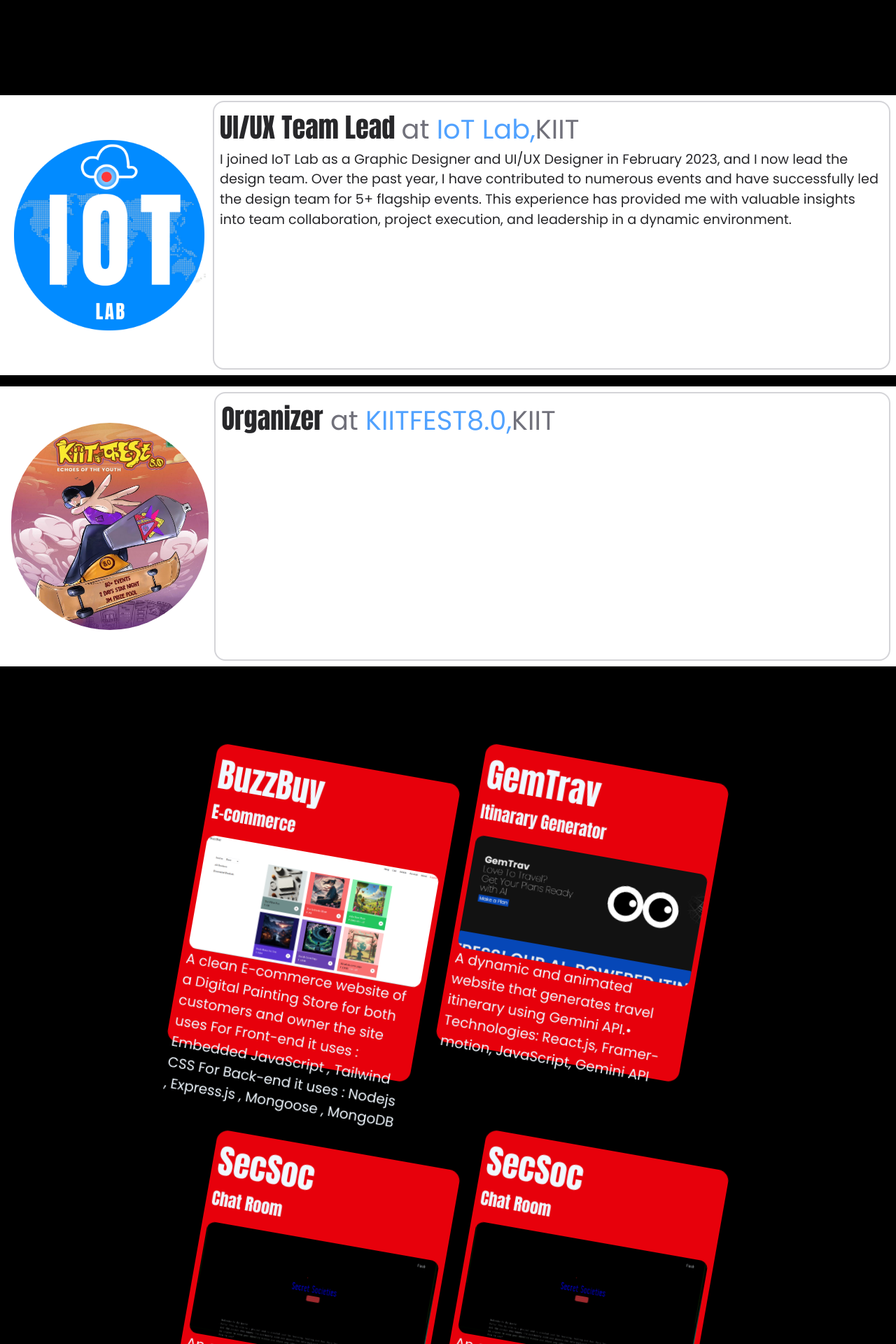
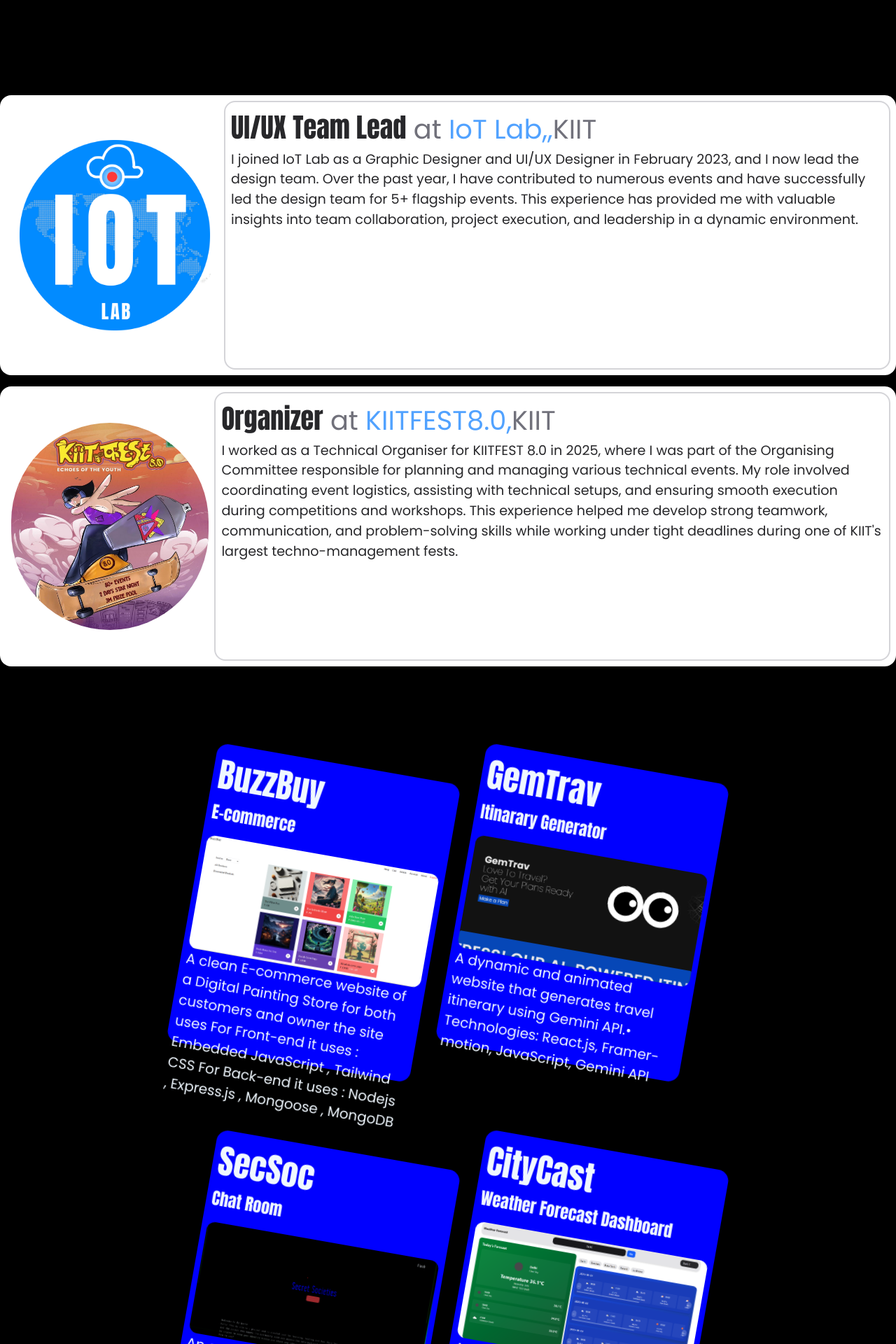
Before and after one commit to pratyushchauhan147/Portfolio, a React (Vite) app: page /projects in a window 1280 px wide. Shown: the part 680-2600 px from the top of the page at 70% size. Built offline with nearby package versions, Linux system fonts and the light colour scheme; a web font is replaced by a local one.

Commit message:
removed Zen

```diff
--- a/index.html
+++ b/index.html
@@ -2,9 +2,9 @@
 <html lang="en">
   <head>
     <meta charset="UTF-8" />
-    <link rel="icon" type="image/svg+xml" href="/vite.svg" />
+    <link rel="icon" type="image/svg+xml" href="/mypicyellow.png" />
     <meta name="viewport" content="width=device-width, initial-scale=1.0" />
-    <title>Vite + React</title>
+    <title>Pratyush Chauhan</title>
   </head>
   <body>
     <div id="root"></div>
--- a/src/components/PortfolioSummary.jsx
+++ b/src/components/PortfolioSummary.jsx
@@ -30,11 +30,11 @@
     <motion.div ref={tarRef} style={{backgroundColor:bg}} className=" text-white min-h-screen p-8 font-sans space-y-12  mb-12">
       {/* Introduction */}
       <section className="text-center">
-        <h1 className="text-4xl font-bold mb-2">RESUME</h1>
-        <p className="text-gray-400">
+        <h1 className="text-4xl font-bold mb-2">Quick Summery</h1>
+        <p className="text-gray-200">
           Full-Stack Developer & UI/UX Designer | KIIT CSE'26 | Design Lead @ IoT Lab
         </p>
-        <div className="mt-4 space-x-4 text-sm text-blue-400">
+        <div className="mt-4 space-x-4 font-semibold text-sm text-zinc-900">
           <a href="mailto:pratyushchauhan147@gmail.com">Email</a>
           <a href="https://www.linkedin.com/in/pratyush-chauhan-5245b722b/" target="_blank">LinkedIn</a>
           <a href="https://github.com/pratyushchauhan147" target="_blank">GitHub</a>
--- a/src/components/Whitework.jsx
+++ b/src/components/Whitework.jsx
@@ -28,7 +28,7 @@
   return (
 
     <div ref={tarRef}>
-        <motion.div initial={{x:props.direction}} whileInView={{x:'0%'}} transition={{type:"linear"}} className='bg-white w-[100wv] flex justify-center items-center mt-4  p-2  h-[50vh]'>
+        <motion.div initial={{x:props.direction}} whileInView={{x:'0%'}} transition={{type:"linear"}} className='bg-white w-[100wv] rounded-2xl flex justify-center items-center mt-4  p-2  h-[50vh]'>
                 <motion.img initial={{opacity:0}} whileInView={{opacity:1}}  transition={{delay:0.1}} className='h-[37vh] w-[37vh] m-2 rounded-full ' src={props.image}  alt="" />
                 <motion.div initial={{opacity:0}} whileInView={{opacity:1}}  transition={{delay:0.2}} className='w-4/5 h-[100%] rounded-2xl  p-2 border-2 border-zinc-300 '>
                 <motion.h1 initial={{opacity:0}} whileInView={{opacity:1}} transition={{delay:0.22}}  className='text-zinc-800 text-[3vw] font-[anton]'>{props.title}<span className='font-[poppins] text-zinc-500'> at <span className='text-blue-400'>{props.under},</span>KIIT</span></motion.h1>
--- a/src/components/Work.jsx
+++ b/src/components/Work.jsx
@@ -21,7 +21,7 @@
   return (
     <div data-scroll className='p-4 w-[60vw] h-[80vw] md:w-[30vw] md:h-[40vw] mt-10 mix-blend-difference' >
         <div className='w-full h-full'>
-            <motion.div initial={{rotate:"0deg" ,scale:0.3,filter: "blur(40px)",backgroundColor:bg}} whileHover={{rotate:"0deg",backgroundColor:"#222222"}} transition={{delay:"0", type:"spring"}} whileInView={{rotate:"10deg" ,filter:"blur(0px)" , scale:1}}  className="bg-red-600 p-2 h-[90%] rounded-2xl w-full">
+            <motion.div initial={{rotate:"0deg" ,scale:0.3,filter: "blur(40px)",backgroundColor:"blue"}} whileHover={{rotate:"0deg",backgroundColor:"#222222"}} transition={{delay:"0", type:"spring"}} whileInView={{rotate:"10deg" ,filter:"blur(0px)" , scale:1}}  className="bg-red-600 p-2 h-[90%] rounded-2xl w-full">
                 <h1 className='font-[anton] text-[6vh]'>{props.projectName}</h1>
                 <h1 className='font-[anton] text-[3vh]'>{props.projectIs}</h1>
                 <div className='mt-[2vh]'>
--- a/src/screens/Projects.jsx
+++ b/src/screens/Projects.jsx
@@ -54,16 +54,8 @@
 
 
             </motion.div>
-
-            <motion.div initial={{x:'-100%'}} whileInView={{x:'0%'}} transition={{type:"linear"}} className='bg-white w-[100wv] flex justify-center items-center mt-4  p-2  h-[50vh]'>
-                <motion.img initial={{opacity:0}} whileInView={{opacity:1}}  transition={{delay:0.1}} className='h-[37vh] w-[37vh] ' src="iotlab2.png" alt="" />
-                <motion.div initial={{opacity:0}} whileInView={{opacity:1}}  transition={{delay:0.2}} className='w-4/5 h-[100%] rounded-2xl  p-2 border-2 border-zinc-300 '>
-                <motion.h1 initial={{opacity:0}} whileInView={{opacity:1}} transition={{delay:0.22}}  className='text-zinc-800 text-[3vw] font-[anton]'>UI/UX Team Lead <span className='font-[poppins] text-zinc-500'>at <span className='text-blue-400'>IoT Lab,</span>KIIT</span></motion.h1>
-                <motion.p  initial={{opacity:0}} whileInView={{opacity:1}} transition={{delay:0.24}} className='text-zinc-800 text-[1.5vw] font-[poppins]'>I joined IoT Lab as a Graphic Designer and UI/UX Designer in February 2023, and I now lead the design team. Over the past year, I have contributed to numerous events and have successfully led the design team for 5+ flagship events. This experience has provided me with valuable insights into team collaboration, project execution, and leadership in a dynamic environment. </motion.p>
-                </motion.div>
-
-            </motion.div>
-            <Whitework direction={'100%'} image={'kiitfest.jpg'} title={"Organizer"} text={""} under={"KIITFEST8.0"} ></Whitework>
+            <Whitework direction={'-100%'} image={'iotlab2.png'} title={"UI/UX Team Lead"} text={"I joined IoT Lab as a Graphic Designer and UI/UX Designer in February 2023, and I now lead the design team. Over the past year, I have contributed to numerous events and have successfully led the design team for 5+ flagship events. This experience has provided me with valuable insights into team collaboration, project execution, and leadership in a dynamic environment."} under={"IoT Lab,"} ></Whitework>
+            <Whitework direction={'100%'} image={'kiitfest.jpg'} title={"Organizer"} text={"I worked as a Technical Organiser for KIITFEST 8.0 in 2025, where I was part of the Organising Committee responsible for planning and managing various technical events. My role involved coordinating event logistics, assisting with technical setups, and ensuring smooth execution during competitions and workshops. This experience helped me develop strong teamwork, communication, and problem-solving skills while working under tight deadlines during one of KIIT's largest techno-management fests."} under={"KIITFEST8.0"} ></Whitework>
 
            <div  data-scroll className="flex flex-row flex-wrap justify-center items-center m-[10vh] ">
                 <div >
@@ -86,7 +78,7 @@
                 </div>
 
                 <div >
-                <Work projectName="SecSoc" projectIs="Chat Room" projectDesc="An anonymous chat room where people with the same room code can communicate, made with basics of Web Development.• Front-end: HTML/CSS, JavaScript, AJAX for real-time updates• Back-end: Django, Python" projectImage="secsoc.png" ></Work>
+                <Work projectName="CityCast" projectIs="Weather Forecast Dashboard" projectDesc="A simple Minimal Weather Dashboard made by Pratyush Chauhan , This Page uses OpenWeather APIs with React + Vite as well as Tailwind css , added animations using Framer Motion" projectImage="weather.png" ></Work>
                 </div>
             </div>
 
```
Also changed, not shown: public/mypicyellow.png (added), public/weather.png (added).
